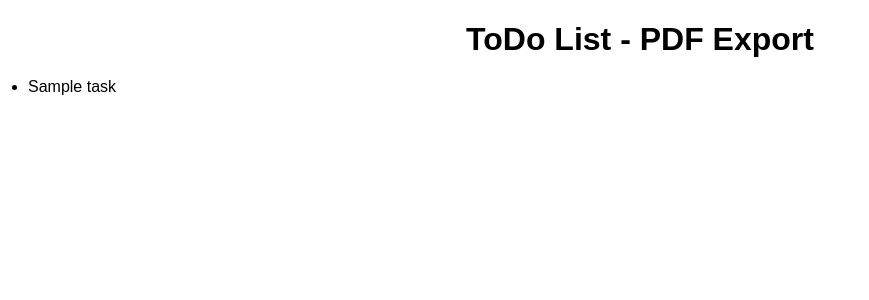
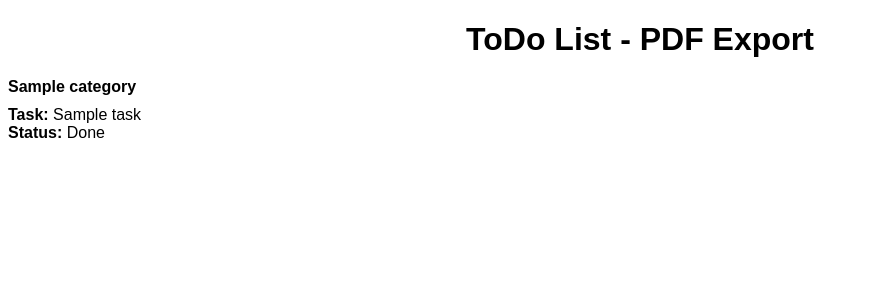
Before and after one commit to hrabenko/todo_list, a Django app: template base/templates/base/pdf_template.html in a window 1280 px wide. Shown: the top 300 px of the page, without its empty margins (0-869 px from the left). Run offline with Django 3.2, Linux system fonts and the light colour scheme; the template is opened without the code that fills it: most values are stand-ins (such as "Sample title", 1, 10 or a date in 2020).

Commit message:
Update export tasks to PDF

```diff
--- a/base/templates/base/pdf_template.html
+++ b/base/templates/base/pdf_template.html
@@ -1,4 +1,4 @@
-       <!DOCTYPE html>
+<!DOCTYPE html>
 <html>
 <head>
     <meta charset="UTF-8">
@@ -14,8 +14,17 @@
         }
 
         ul {
-            list-style-type: disc;
-            padding-left: 20px;
+            list-style-type: none;
+            padding-left: 0;
+        }
+
+        li {
+            margin-bottom: 10px;
+        }
+
+        .category {
+            font-weight: bold;
+            margin-top: 20px;
         }
     </style>
 </head>
@@ -23,8 +32,17 @@
     <h1>ToDo List - PDF Export</h1>
 
     <ul>
-        {% for task in object_list %}
-            <li>{{ task.title }}</li>
+        {% for category, tasks in task_dict.items %}
+            <li class="category">{{ category.name }}</li>
+            <ul>
+                {% for task in tasks %}
+                    <li>
+                        <strong>Task: </strong>{{ task.title }}
+                        <br>
+                        <strong>Status: </strong>{% if task.complete %}Done{% else %}Not Done{% endif %}
+                    </li>
+                {% endfor %}
+            </ul>
         {% endfor %}
     </ul>
 </body>
```
Also changed, not shown: base/views.py (+29 -11 lines).
